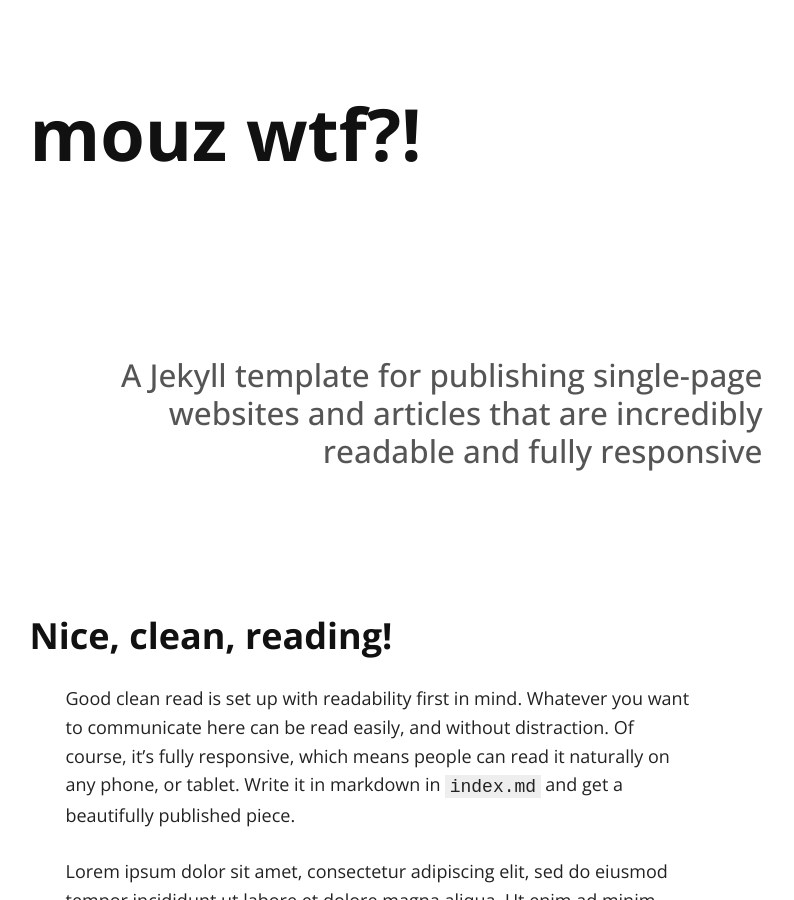
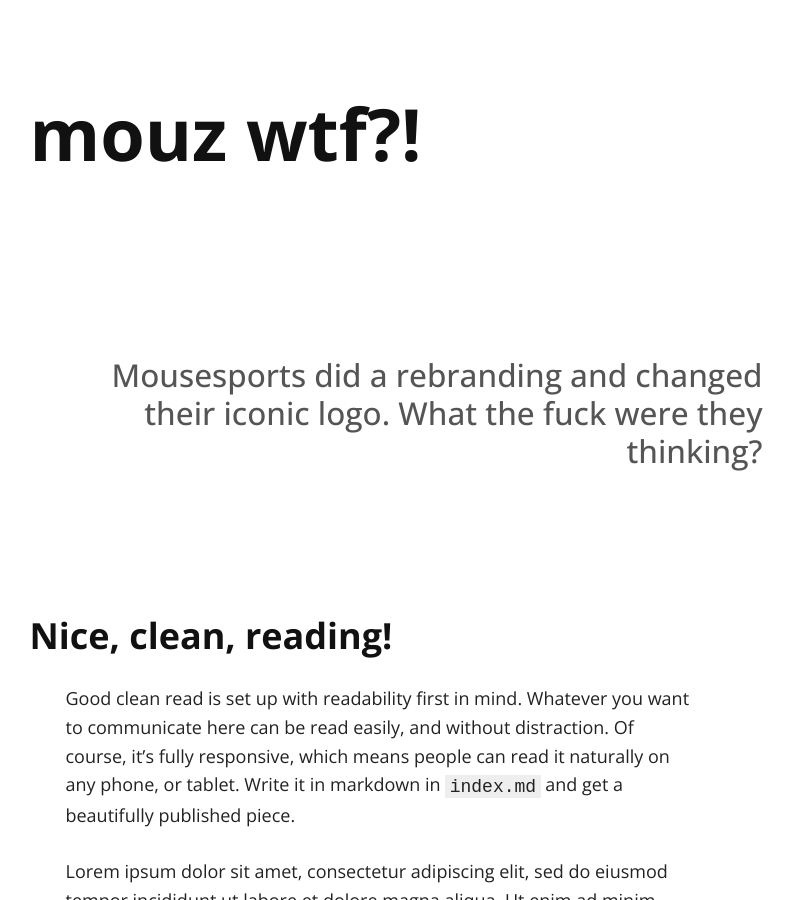
Before and after one commit to mouzwtf/mouzwtf.github.io, a Jekyll site: the page built from index.md, in a window 1280 px wide and 900 px high. Shown: the whole window, without its empty margins (262-1056 px from the left). Built offline with Jekyll 4.4.1, drawn with Linux system fonts in a browser that asks for light colours; nearby versions of some CDN libraries; our own code applies the rules of GitHub Pages for plain Markdown files.

Commit message:
Update index.md

```diff
--- a/index.md
+++ b/index.md
@@ -2,7 +2,7 @@
 layout: default
 ---
 
-## A Jekyll template for publishing single-page websites and articles that are incredibly readable and fully responsive
+## Mousesports did a rebranding and changed their iconic logo. What the fuck were they thinking?
 
 ### Nice, clean, reading!
 
```
